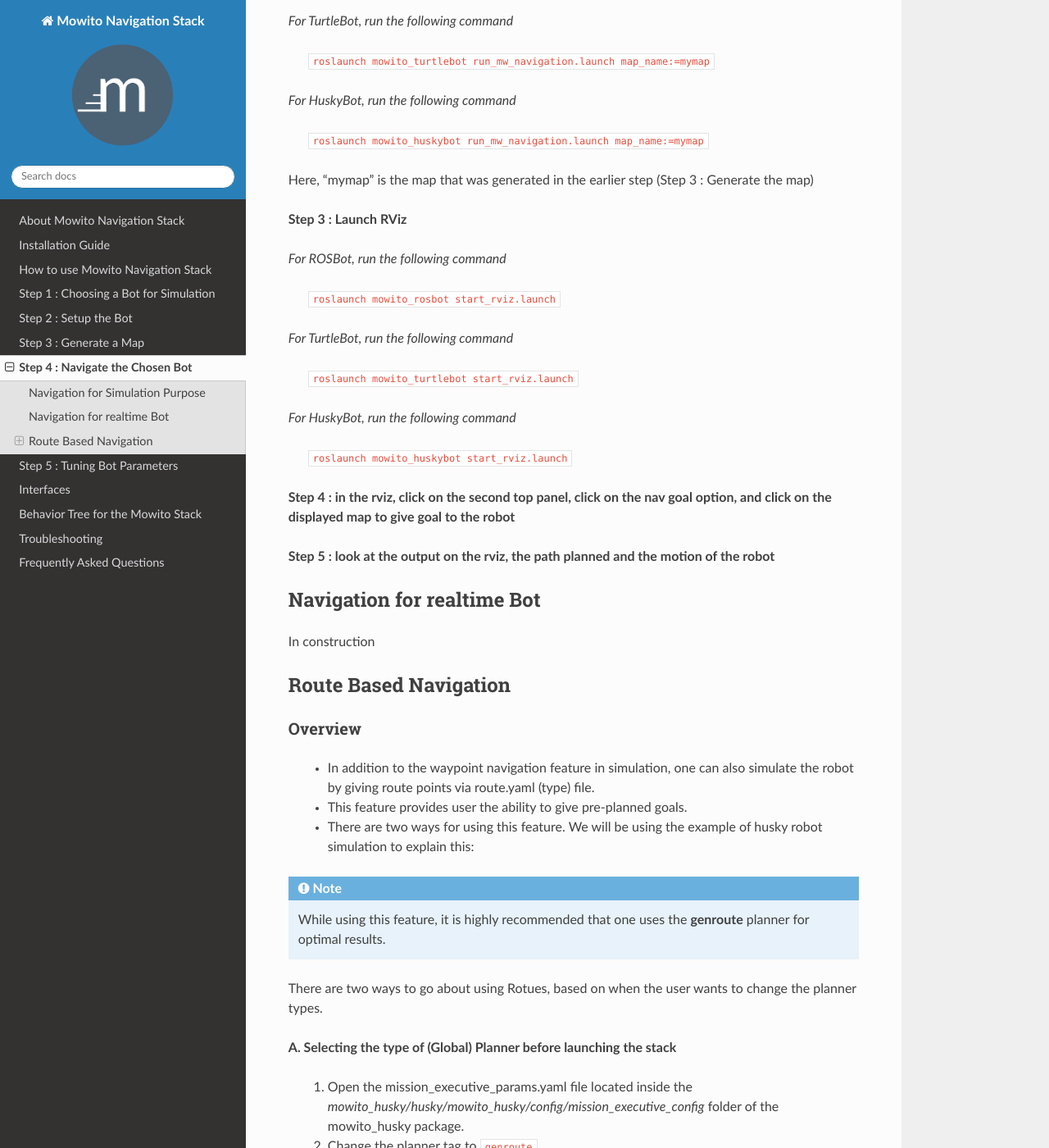
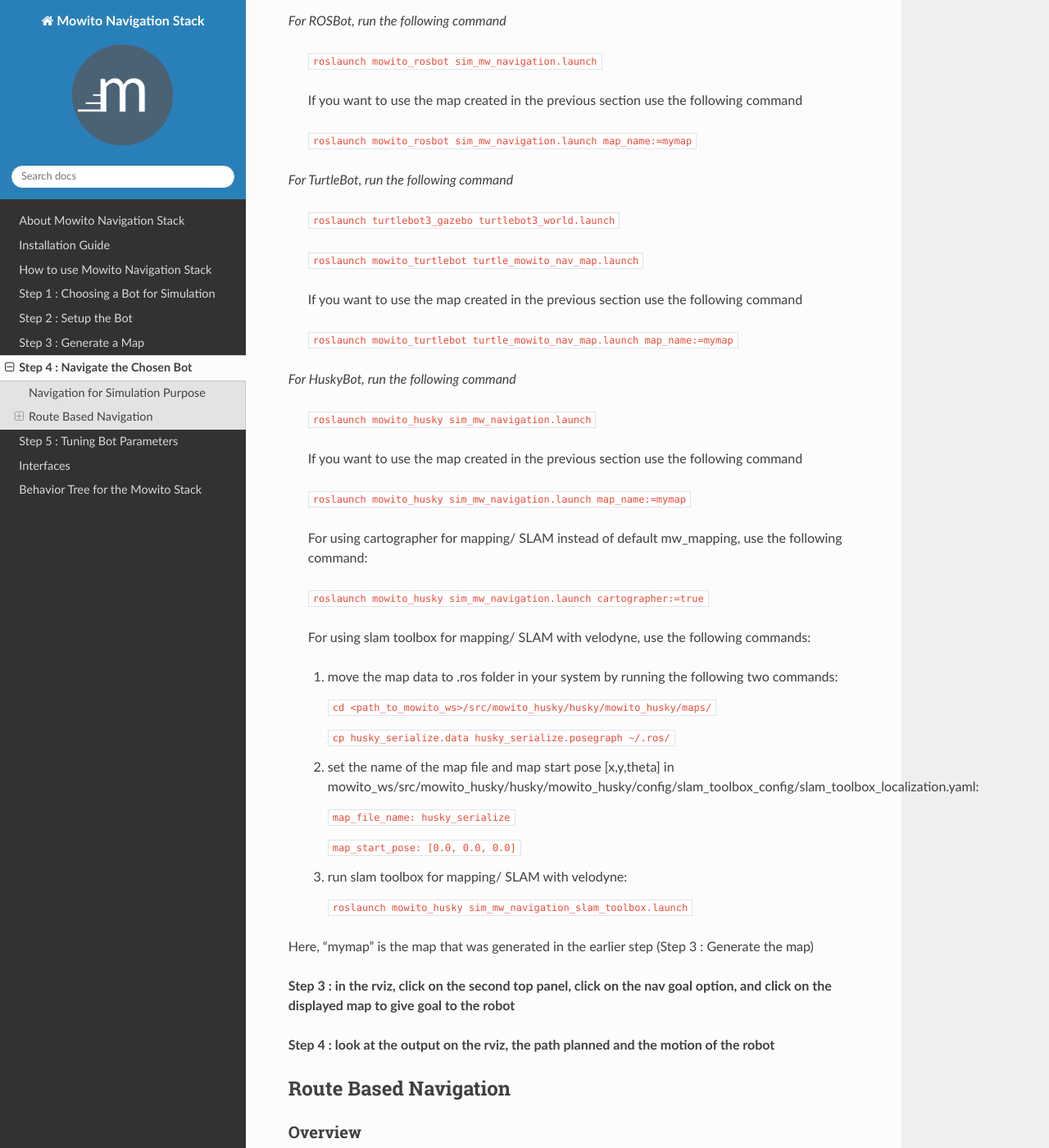
Before and after one commit to mowito/mowito_amd64, a Sphinx documentation site: the page built from docs/source/step_4.rst, in a window 1280 px wide and 1400 px high, scrolled down 443 px. Shown: the whole window at 82% size. Built offline with Sphinx 7.4.7 and the Read the Docs theme 2.0.0, drawn with Linux system fonts in a browser that asks for light colours; some of the changed text lies outside the part shown.

Commit message:
Corrected Errors in launch file names

```diff
--- a/docs/source/index.rst
+++ b/docs/source/index.rst
@@ -35,7 +35,3 @@
    interfaces
 
    behavior_tree
-
-   troubleshooting
-
-   faq
--- a/docs/source/step_4.rst
+++ b/docs/source/step_4.rst
@@ -9,46 +9,67 @@
 Navigation for Simulation Purpose
 ---------------------------------
 
+**Step 0 : Source the workspace**
+
+    ``source <path_to_mowito_ws>/devel/setup.bash``
+
 **Step 1 : Place the robot at the origin of map (the place where you started mapping)**
 
 **Step 2 : For running the entire system with mowito’s controller, run the following command**
 
 *For ROSBot, run the following command*
 
-    ``roslaunch mowito_rosbot run_mw_navigation.launch map_name:=mymap``
+    ``roslaunch mowito_rosbot sim_mw_navigation.launch``
+
+    If you want to use the map created in the previous section use the following command
+
+    ``roslaunch mowito_rosbot sim_mw_navigation.launch map_name:=mymap``
 
 *For TurtleBot, run the following command*
 
-    ``roslaunch mowito_turtlebot run_mw_navigation.launch map_name:=mymap``
+    ``roslaunch turtlebot3_gazebo turtlebot3_world.launch``
+
+    ``roslaunch mowito_turtlebot turtle_mowito_nav_map.launch``
+
+    If you want to use the map created in the previous section use the following command
+
+    ``roslaunch mowito_turtlebot turtle_mowito_nav_map.launch map_name:=mymap``
 
 *For HuskyBot, run the following command*
 
-    ``roslaunch mowito_huskybot run_mw_navigation.launch map_name:=mymap``
+    ``roslaunch mowito_husky sim_mw_navigation.launch``
+
+    If you want to use the map created in the previous section use the following command
+
+    ``roslaunch mowito_husky sim_mw_navigation.launch map_name:=mymap``
+
+    For using cartographer for mapping/ SLAM instead of default mw_mapping, use the following command:
+
+    ``roslaunch mowito_husky sim_mw_navigation.launch cartographer:=true``
+
+    For using slam toolbox for mapping/ SLAM with velodyne, use the following commands:
+
+    1. move the map data to .ros folder in your system by running the following two commands:
+
+       ``cd <path_to_mowito_ws>/src/mowito_husky/husky/mowito_husky/maps/``
+
+       ``cp husky_serialize.data husky_serialize.posegraph ~/.ros/``
+    2. set the name of the map file and map start pose [x,y,theta] in mowito_ws/src/mowito_husky/husky/mowito_husky/config/slam_toolbox_config/slam_toolbox_localization.yaml:
+
+       ``map_file_name: husky_serialize``
+
+       ``map_start_pose: [0.0, 0.0, 0.0]``
+
+    3. run slam toolbox for mapping/ SLAM with velodyne:
+
+       ``roslaunch mowito_husky sim_mw_navigation_slam_toolbox.launch``
 
 Here, "mymap" is the map that was generated in the earlier step (Step 3 : Generate the map)
 
-**Step 3 : Launch RViz**
+**Step 3 : in the rviz, click on the second top panel, click on the nav goal option, and click on the displayed map to give goal to the robot**
 
-*For ROSBot, run the following command*
+**Step 4 : look at the output on the rviz, the path planned and the motion of the robot**
 
-    ``roslaunch mowito_rosbot start_rviz.launch``
-
-*For TurtleBot, run the following command*
-
-    ``roslaunch mowito_turtlebot start_rviz.launch``
-
-*For HuskyBot, run the following command*
-
-    ``roslaunch mowito_huskybot start_rviz.launch``
-
-**Step 4 : in the rviz, click on the second top panel, click on the nav goal option, and click on the displayed map to give goal to the robot**
-
-**Step 5 : look at the output on the rviz, the path planned and the motion of the robot**
-
----------------------------
-Navigation for realtime Bot
----------------------------
-In construction
 
 ----------------------
 Route Based Navigation
@@ -64,7 +85,7 @@
 
       While using this feature, it is highly recommended that one uses the **genroute** planner for optimal results.
 
-There are two ways to go about using Rotues, based on when the user wants to change the planner types.
+There are two ways to go about using Routes, based on when the user wants to change the planner types.
 
 **A. Selecting the type of (Global) Planner  before launching the stack**
 
@@ -80,11 +101,13 @@
 
     *For TurtleBot run the following command*
 
-      ``roslaunch mowito_turlebot sim_mw_navigation.launch``
+      ``roslaunch turtlebot3_gazebo turtlebot3_world.launch``
+
+      ``roslaunch mowito_turtlebot turtle_mowito_nav_map.launch``
 
     *For HuskyBot run the following command*
 
-      ``roslaunch mowito_huskybot sim_mw_navigation.launch``
+      ``roslaunch mowito_husky sim_mw_navigation.launch``
 
    4. In a new terminal, run the set_route_client node with the appropriate file path to the route.yaml (type) file. Sample route files are available in the samples folder of the mowito_husky package:
 
@@ -95,7 +118,19 @@
 
    1. Lets run navigation with map:
 
-      ``roslaunch mowito_husky sim_mw_navigation.launch``
+      *For ROSBot run the following command*
+
+        ``roslaunch mowito_rosbot sim_mw_navigation.launch``
+
+      *For TurtleBot run the following command*
+
+       ``roslaunch turtlebot3_gazebo turtlebot3_world.launch``
+
+       ``roslaunch mowito_turtlebot turtle_mowito_nav_map.launch``
+
+      *For HuskyBot run the following command*
+
+        ``roslaunch mowito_husky sim_mw_navigation.launch``
 
    2. Use the change_planner and change_controller services to change the planner and controller respectively. For this, in a new terminal, execute:
 
```
Also changed, not shown: docs/source/step_2.rst (+8 -3 lines), docs/source/step_3.rst (+50 -6 lines).
